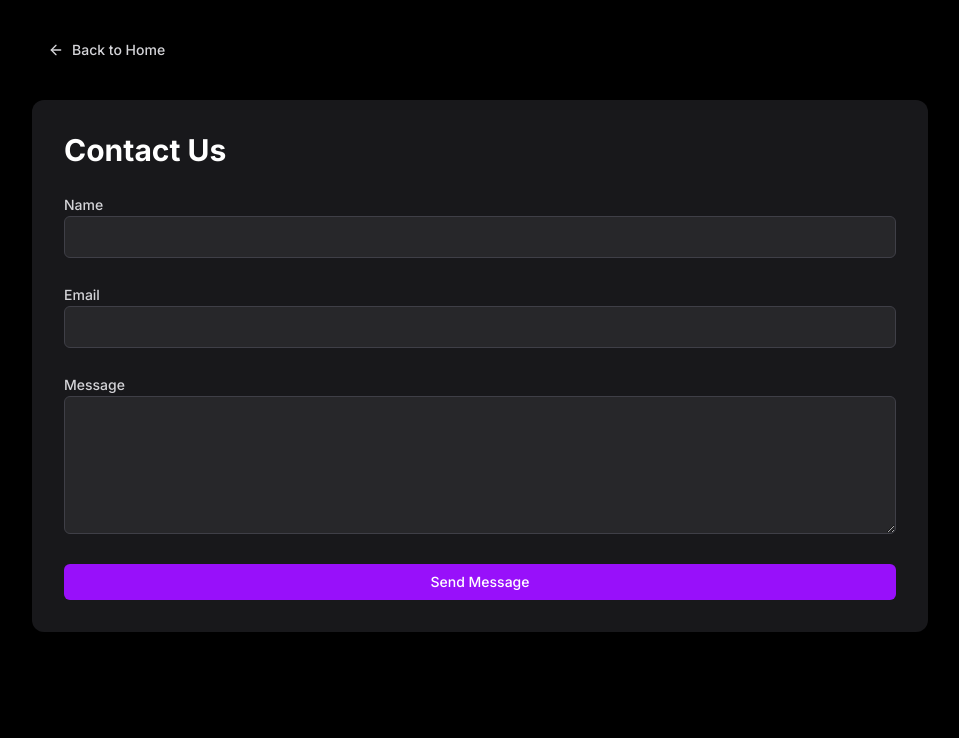
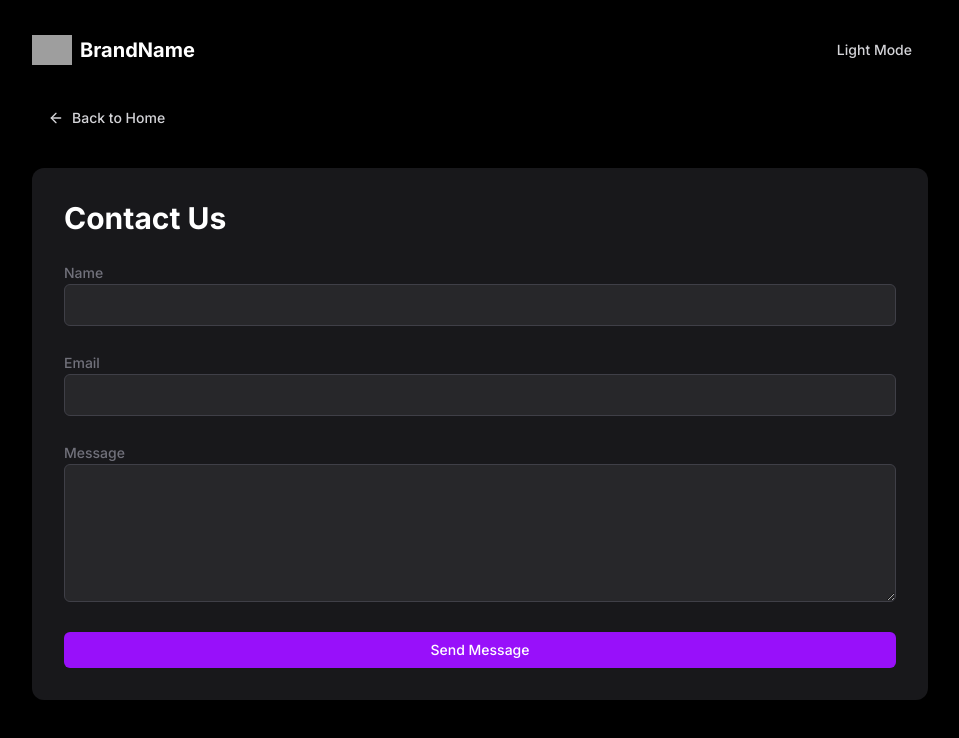
Before and after one commit to alokVerma749/forescribe_assignment, a Next.js app: page /contact in a window 1280 px wide. Shown: the top 738 px of the page, without its empty margins (160-1119 px from the left). Built offline with nearby package versions, Linux system fonts and the light colour scheme; grey boxes are pictures that could not be loaded.

Commit message:
fix: theme context

```diff
--- a/app/(pages)/contact/page.tsx
+++ b/app/(pages)/contact/page.tsx
@@ -1,11 +1,44 @@
-import Link from "next/link"
-import Button from "@/app/components/button"
-import { ArrowLeft } from "lucide-react"
+'use client'
+
+import Link from "next/link";
+import { useState } from "react";
+import { useForm } from "react-hook-form";
+import { ArrowLeft } from "lucide-react";
+import Button from "@/app/components/button";
+import Image from "next/image";
 
 export default function ContactPage() {
+  const { register, handleSubmit, formState: { errors, isSubmitting } } = useForm();
+  const [theme, setTheme] = useState<'dark' | 'light'>('dark');
+
+  const onSubmit = (data: any) => {
+    console.log(data);
+    // handle form submission
+  };
+
+  const toggleTheme = () => {
+    setTheme(prev => (prev === 'dark' ? 'light' : 'dark'));
+  };
+
   return (
-    <main className="min-h-screen bg-black p-8">
+    <main className={`${theme === 'dark' ? 'bg-black' : 'bg-white'} min-h-screen p-8 transition-colors`}>
       <div className="max-w-4xl mx-auto">
+
+        {/* Top Header */}
+        <div className="flex items-center justify-between mb-8">
+          {/* Logo */}
+          <Link href="/" className="flex items-center gap-2">
+            <Image src="/logo.png" alt="Logo" width={40} height={40} />
+            <span className="text-xl font-bold text-white dark:text-black">BrandName</span>
+          </Link>
+
+          {/* Theme Switcher */}
+          <Button variant="ghost" onClick={toggleTheme}>
+            {theme === 'dark' ? 'Light Mode' : 'Dark Mode'}
+          </Button>
+        </div>
+
+        {/* Back Button */}
         <Link href="/" className="inline-block mb-8">
           <Button variant="ghost" className="flex items-center gap-2">
             <ArrowLeft size={16} />
@@ -13,49 +46,70 @@ export default function ContactPage() {
           </Button>
         </Link>
 
-        <div className="bg-zinc-900 rounded-xl p-8 shadow-lg">
-          <h1 className="text-3xl font-bold text-white mb-6">Contact Us</h1>
+        {/* Contact Form */}
+        <div className={`rounded-xl p-8 shadow-lg ${theme === 'dark' ? 'bg-zinc-900' : 'bg-zinc-100'}`}>
+          <h1 className={`text-3xl font-bold mb-6 ${theme === 'dark' ? 'text-white' : 'text-black'}`}>
+            Contact Us
+          </h1>
 
-          <form className="space-y-6">
+          <form onSubmit={handleSubmit(onSubmit)} className="space-y-6">
+
+            {/* Name Field */}
             <div className="space-y-2">
-              <label htmlFor="name" className="text-sm font-medium text-zinc-300">
+              <label htmlFor="name" className="text-sm font-medium text-zinc-500">
                 Name
               </label>
               <input
                 id="name"
                 type="text"
-                className="w-full px-4 py-2 bg-zinc-800 border border-zinc-700 rounded-md focus:outline-none focus:ring-2 focus:ring-blue-500"
+                {...register("name", { required: "Name is required" })}
+                className="w-full px-4 py-2 bg-zinc-800 dark:bg-white border border-zinc-700 dark:border-zinc-300 rounded-md
+                           focus:outline-none focus:ring-2 focus:ring-blue-500 transition-all duration-300"
               />
+              {errors.name && <p className="text-red-500 text-xs">{String(errors.name.message)}</p>}
             </div>
 
+            {/* Email Field */}
             <div className="space-y-2">
-              <label htmlFor="email" className="text-sm font-medium text-zinc-300">
+              <label htmlFor="email" className="text-sm font-medium text-zinc-500">
                 Email
               </label>
               <input
                 id="email"
                 type="email"
-                className="w-full px-4 py-2 bg-zinc-800 border border-zinc-700 rounded-md focus:outline-none focus:ring-2 focus:ring-blue-500"
+                {...register("email", { required: "Email is required" })}
+                className="w-full px-4 py-2 bg-zinc-800 dark:bg-white border border-zinc-700 dark:border-zinc-300 rounded-md
+                           focus:outline-none focus:ring-2 focus:ring-blue-500 transition-all duration-300"
               />
+              {errors.email && <p className="text-red-500 text-xs">{String(errors.email.message)}</p>}
             </div>
 
+            {/* Message Field */}
             <div className="space-y-2">
-              <label htmlFor="message" className="text-sm font-medium text-zinc-300">
+              <label htmlFor="message" className="text-sm font-medium text-zinc-500">
                 Message
               </label>
               <textarea
                 id="message"
                 rows={5}
-                className="w-full px-4 py-2 bg-zinc-800 border border-zinc-700 rounded-md focus:outline-none focus:ring-2 focus:ring-blue-500"
-              ></textarea>
+                {...register("message", { required: "Message is required" })}
+                className="w-full px-4 py-2 bg-zinc-800 dark:bg-white border border-zinc-700 dark:border-zinc-300 rounded-md
+                           focus:outline-none focus:ring-2 focus:ring-blue-500 transition-all duration-300"
+              />
+              {errors.message && <p className="text-red-500 text-xs">{String(errors.message.message)}</p>}
             </div>
 
-            <Button type="submit" className="w-full bg-blue-600 hover:bg-blue-700">
-              Send Message
+            {/* Submit Button */}
+            <Button
+              type="submit"
+              className="w-full bg-blue-600 hover:bg-blue-700 transition-colors"
+              disabled={isSubmitting}
+            >
+              {isSubmitting ? "Sending..." : "Send Message"}
             </Button>
           </form>
         </div>
       </div>
     </main>
-  )
+  );
 }
--- a/app/components/integration-grid.tsx
+++ b/app/components/integration-grid.tsx
@@ -207,7 +207,6 @@ export default function IntegrationGrid() {
   );
 }
 
-
 function IntegrationCard({ integration }: { integration: Integration }) {
   return (
     <motion.div
--- a/app/components/theme-toggle.tsx
+++ b/app/components/theme-toggle.tsx
@@ -1,23 +1,17 @@
 "use client"
 
-import { Moon, Sun } from "lucide-react"
-import { motion } from "framer-motion"
-import { useThemeToggle } from "../hooks/use-them-toggle"
+import { Sun, Moon } from "lucide-react"
+import { useThemeContext } from "../context/theme-context"
 
 export function ThemeToggle() {
-  const { theme, toggleTheme } = useThemeToggle()
+  const { theme, toggleTheme } = useThemeContext()
 
   return (
-    <motion.div initial={{ opacity: 0 }} animate={{ opacity: 1 }} transition={{ delay: 0.5 }}>
     <button
       onClick={toggleTheme}
       className="p-2 rounded-full bg-zinc-800 hover:bg-zinc-700 transition-colors"
-        aria-label="Toggle theme"
     >
-        <motion.div initial={{ scale: 0.8 }} animate={{ scale: 1 }} transition={{ duration: 0.2 }} key={theme}>
       {theme === "dark" ? <Moon className="h-5 w-5 text-zinc-400" /> : <Sun className="h-5 w-5 text-amber-500" />}
-        </motion.div>
     </button>
-    </motion.div>
   )
 }
--- a/app/components/welcome-modal.tsx
+++ b/app/components/welcome-modal.tsx
@@ -1,8 +1,9 @@
 "use client"
 
-import Button from "@/app/components/button"
-import { motion } from "framer-motion"
-import { ThemeToggle } from "./theme-toggle"
+import Button from "@/app/components/button";
+import { motion } from "framer-motion";
+import { ThemeToggle } from "./theme-toggle";
+import Link from "next/link";
 
 export default function WelcomeModal() {
 
@@ -14,6 +15,7 @@ export default function WelcomeModal() {
       className="bg-black/40 backdrop-blur-md rounded-xl p-8 w-full max-w-md shadow-2xl border border-white/20 dark:border-white/10"
     >
       <div className="flex flex-col items-center text-center">
+        <Link href={'/about'}>About</Link>
         <motion.div
           initial={{ y: -20, opacity: 0 }}
           animate={{ y: 0, opacity: 1 }}
--- /dev/null
+++ b/app/context/theme-context.tsx
@@ -0,0 +1,43 @@
+"use client"
+
+import { createContext, useContext, useEffect, useState, ReactNode } from "react"
+
+type Theme = "light" | "dark"
+
+type ThemeContextType = {
+  theme: Theme
+  toggleTheme: () => void
+}
+
+const ThemeContext = createContext<ThemeContextType | undefined>(undefined)
+
+export const ThemeProvider = ({ children }: { children: ReactNode }) => {
+  const [theme, setTheme] = useState<Theme>("light")
+
+  useEffect(() => {
+    const stored = localStorage.getItem("theme") as Theme | null
+    if (stored) {
+      setTheme(stored)
+      document.documentElement.classList.toggle("dark", stored === "dark")
+    }
+  }, [])
+
+  const toggleTheme = () => {
+    const newTheme = theme === "dark" ? "light" : "dark"
+    setTheme(newTheme)
+    localStorage.setItem("theme", newTheme)
+    document.documentElement.classList.toggle("dark", newTheme === "dark")
+  }
+
+  return (
+    <ThemeContext.Provider value={{ theme, toggleTheme }}>
+      {children}
+    </ThemeContext.Provider>
+  )
+}
+
+export const useThemeContext = () => {
+  const context = useContext(ThemeContext)
+  if (!context) throw new Error("useThemeContext must be used within ThemeProvider")
+  return context
+}
--- a/app/hooks/use-them-toggle.ts
+++ b/app/hooks/use-them-toggle.ts
@@ -12,12 +12,8 @@ export function useThemeToggle() {
   }, [])
 
   const toggleTheme = () => {
-    if (theme === "dark") {
-      setTheme("light")
-    } else {
-      setTheme("dark")
-    }
-  }
+    setTheme(prev => (prev === 'dark' ? 'light' : 'dark'));
+  };
 
   return {
     theme: mounted ? theme : undefined,
--- a/app/layout.tsx
+++ b/app/layout.tsx
@@ -2,7 +2,7 @@ import type React from "react"
 import type { Metadata } from "next"
 import { Inter } from "next/font/google"
 import "./globals.css"
-import { ThemeProvider } from "next-themes"
+import { ThemeProvider } from "./context/theme-context"
 
 const inter = Inter({ subsets: ["latin"] })
 
@@ -19,7 +19,9 @@ export default function RootLayout({
   return (
     <html lang="en" suppressHydrationWarning>
       <body className={inter.className}>
-        <ThemeProvider>{children}</ThemeProvider>
+        <ThemeProvider>
+          {children}
+        </ThemeProvider>
       </body>
     </html>
   )
--- a/package.json
+++ b/package.json
@@ -12,9 +12,9 @@
     "framer-motion": "^12.9.1",
     "lucide-react": "^0.503.0",
     "next": "15.3.1",
-    "next-themes": "^0.4.6",
     "react": "^19.0.0",
     "react-dom": "^19.0.0",
+    "react-hook-form": "^7.56.1",
     "tailwindcss-animate": "^1.0.7"
   },
   "devDependencies": {
```
Also changed, not shown: app/(pages)/about/page.tsx (+17 -11 lines), 1 other file (tests, documents, lock files or other folders). Lines whose indentation alone changed are shown as unchanged.
